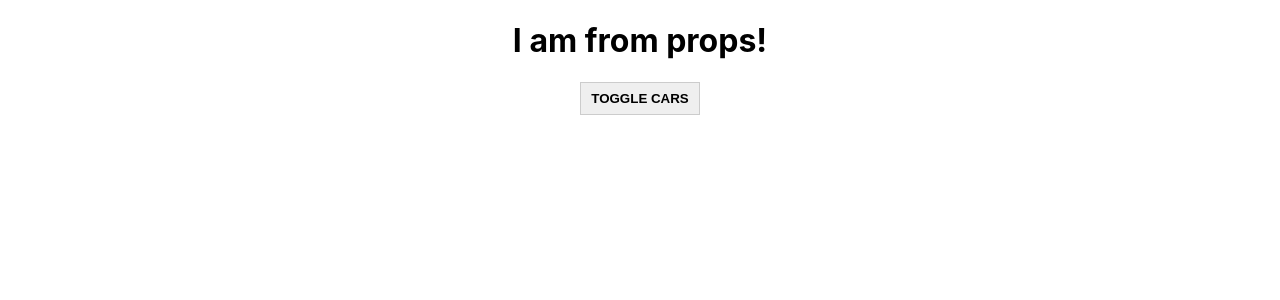
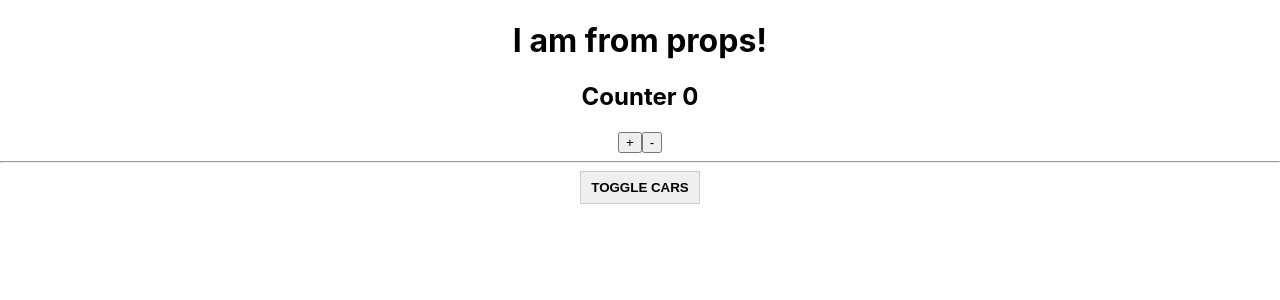
Before and after one commit to Abraklion/tutorial-react-zero-to-professional, a React app in the folder block_5/my-app/: page / in a window 1280 px wide. Shown: the top 300 px of the page. Built offline with nearby package versions, Linux system fonts and the light colour scheme.

Commit message:
Блок 5. Теория. Компоненты React | Урок 9. Фрагменты. Часть 1

```diff
--- a/block_5/my-app/src/App.js
+++ b/block_5/my-app/src/App.js
@@ -2,6 +2,8 @@ import React, { Component } from 'react';
 import './App.scss';
 
 import Car from './Car/Car'
+import Counter from './Counter/Counter'
+
 import ErrorBoundary from './ErrorBoundary/ErrorBoundary'
 
 class App extends Component {
@@ -14,8 +16,8 @@ class App extends Component {
     this.state = {
       cars: [
         {name: 'Ford', year: 2018},
-        {name: 'Audi', year: 2016},
-        {name: 'Mazda', year: 2010}
+        // {name: 'Audi', year: 2016},
+        // {name: 'Mazda', year: 2010}
       ],
       pageTitle: 'React components',
       showCars: false
@@ -89,6 +91,10 @@ class App extends Component {
         {/*<h1>{this.state.pageTitle}</h1>*/}
         <h1>{this.props.title}</h1>
 
+        <Counter />
+
+        <hr/>
+
         <button
           className={'AppButton'}
           onClick={this.toggleCarsHandler}
--- a/block_5/my-app/src/Car/Car.js
+++ b/block_5/my-app/src/Car/Car.js
@@ -72,9 +72,9 @@ class Car extends React.Component {
   render() {
     console.log('Car render')
 
-    if (Math.random() > 0.7) {
-      throw new Error('Car random failed')
-    }
+    // if (Math.random() > 0.7) {
+    //   throw new Error('Car random failed')
+    // }
 
     const inputClasses = [classes.input]
 
--- /dev/null
+++ b/block_5/my-app/src/Counter/Counter.js
@@ -0,0 +1,29 @@
+import React, {Component} from 'react'
+
+export default class Counter extends Component {
+  state = {
+    counter: 0
+  }
+
+  addCounter = () => {
+    this.setState({
+      counter: this.state.counter + 1
+    })
+  }
+
+  render() {
+    // return (
+    //   <div>
+    //     <h2>Counter {this.state.counter}</h2>
+    //     <button onClick={this.addCounter}>+</button>
+    //     <button onClick={() => this.setState({counter: this.state.counter - 1})}>-</button>
+    //   </div>
+    // )
+
+    return [
+      <h2 key={'1'}>Counter {this.state.counter}</h2>,
+      <button key={'2'} onClick={this.addCounter}>+</button>,
+      <button key={'3'} onClick={() => this.setState({counter: this.state.counter - 1})}>-</button>
+    ]
+  }
+}
```
